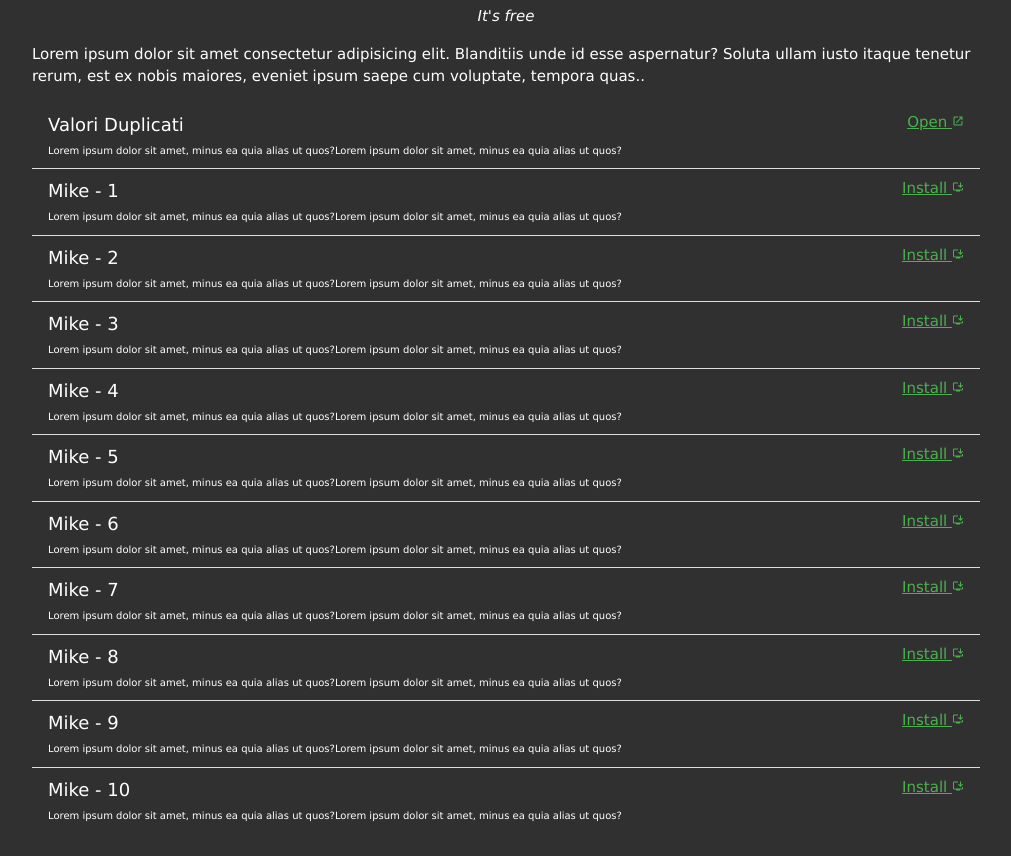
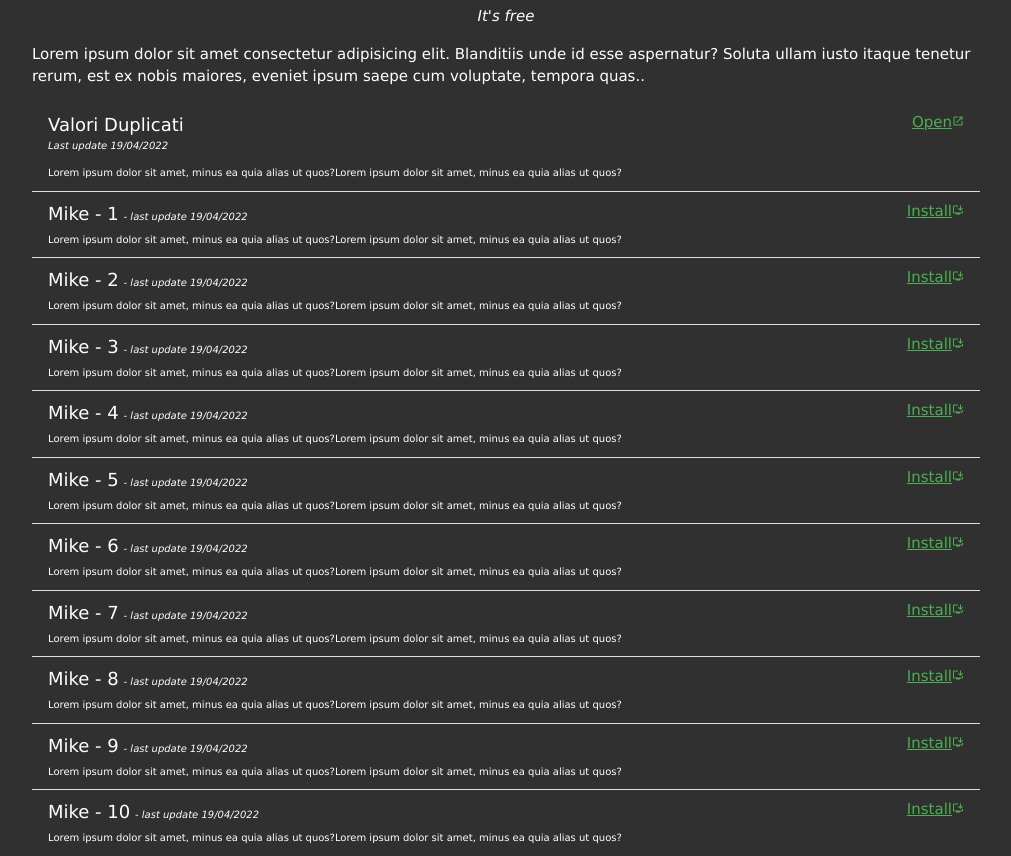
Before and after one commit to Levratti/tools, a plain HTML site: page index.html in a window 1280 px wide. Shown: the part 920-1776 px from the top of the page, without its empty margins (134-1145 px from the left). Before the commit the page ends 1753 px from the top, so only its background shows below. Drawn offline with nearby package versions, Linux system fonts and the light colour scheme.

Commit message:
Update index.html

```diff
--- a/index.html
+++ b/index.html
@@ -15,7 +15,17 @@
     <!--Import W3.css-->
     <link rel="stylesheet" href="https://www.w3schools.com/w3css/4/w3.css">
 
-    <style>
+            <style>
+        /* ---------- Options ---------- */
+        .noselect {
+        -webkit-touch-callout: none; /* iOS Safari */
+        -webkit-user-select: none; /* Safari */
+        -khtml-user-select: none; /* Konqueror HTML */
+        -moz-user-select: none; /* Firefox */
+        -ms-user-select: none; /* Internet Explorer/Edge */
+        user-select: none; /* Non-prefixed version, currently supported by Chrome and Opera */
+        }
+
         body,
         html {
             scroll-behavior: smooth;
@@ -43,7 +53,7 @@
     </style>
 </head>
 
-<body class="dark-color">
+<body class="dark-color noselect">
     <!-- App -->
     <div id="app">
         <!-- First Parallax Image with Logo Text -->
@@ -83,10 +93,11 @@
                             <span class="w3-large">Valori Duplicati</span>
                         </div>
                         <div class="w3-col s3 m2 l2">
-                            <a href="https://levratti.github.io/GeCoScript/" class="w3-right w3-text-green" target="_blank" >Open <span class="material-icons w3-small">open_in_new</span></a>
+                            <a href="https://levratti.github.io/GeCoScript/" class="w3-right w3-text-green" target="_blank" >Open<span class="material-icons w3-small">open_in_new</span></a>
                         </div>
                     </div>
                     <div class="w3-row">
+                        <i class="w3-tiny w3-left">Last update 19/04/2022</i><br>
                         <span class="w3-tiny">Lorem ipsum dolor sit amet, minus ea quia alias ut quos?Lorem ipsum dolor sit amet, minus ea quia alias ut quos?</span>
                     </div>
                 </li>
@@ -95,9 +106,10 @@
                     <div class="w3-row">
                         <div class="w3-col s9 m10 l10">
                             <span class="w3-large">Mike - {{n}}</span>
+                            <i class="w3-tiny">- last update 19/04/2022</i>
                         </div>
                         <div class="w3-col s3 m2 l2">
-                            <a href="#install" class="w3-right w3-text-green">Install <span class="material-icons w3-small">install_desktop</span></a>
+                            <a href="#install" class="w3-right w3-text-green">Install<span class="material-icons w3-small">install_desktop</span></a>
                         </div>
                     </div>
                     <div class="w3-row">
```
